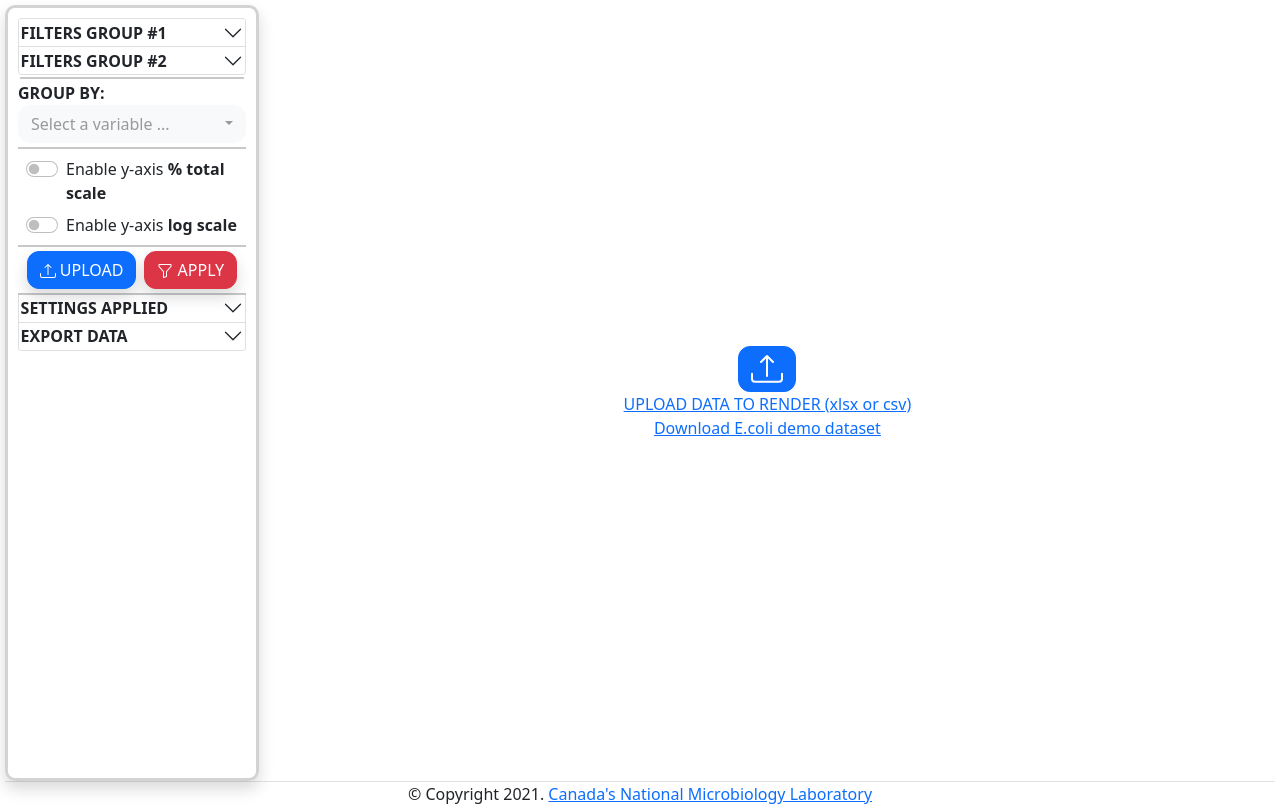
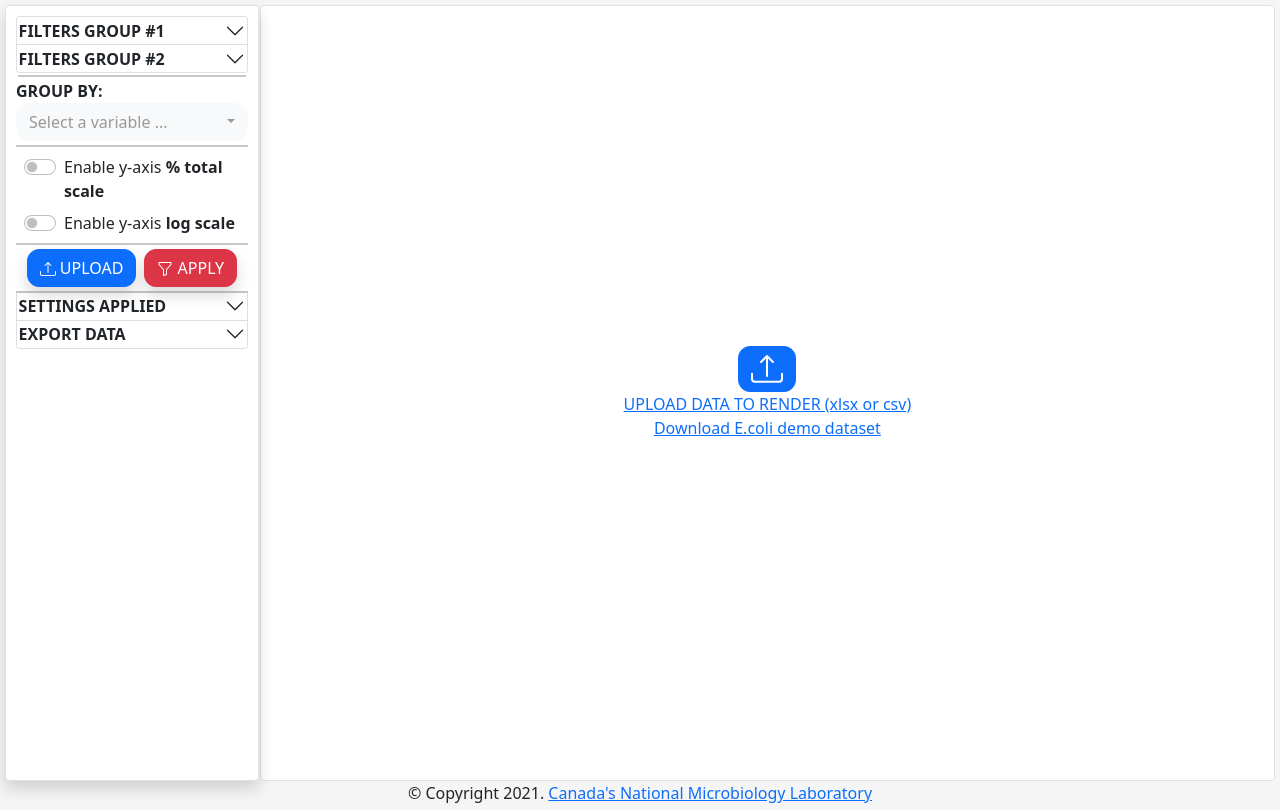
Before and after one commit to phac-nml/epivizor, a Flask app: page / in a window 1280 px wide. Run offline with Flask 3, Linux system fonts and the light colour scheme; some libraries are stand-ins or nearby versions.

Commit message:
added rounded edges to the content rendering part and added space between plot tiles in list layout

```diff
--- a/app/static/css/style.css
+++ b/app/static/css/style.css
@@ -1,5 +1,6 @@
 body{
     margin: 5px;
+    background-color: whitesmoke;
 }
 
 .btn{
@@ -21,9 +22,9 @@ body{
 }
 #content {
   width: 80% ;
-  padding-left:  5px;
-  padding-right: 5px;
-  z-index: 0;
+  /*border-style: solid;
+  border-color: lightgrey;
+  border-radius:10px;*/
 }
 #content p{
     margin:0;
@@ -32,13 +33,11 @@ body{
 
 #navbar {
   width: 20%;
+  background-color: white;
   margin-right: 1px;
   padding-left: 10px;
   padding-right: 10px;
   padding-top: 10px;
-  border-style: solid;
-  border-color: lightgrey;
-  border-radius:10px;
   /*border-right-style: none;*/
   z-index:1;
 }
@@ -178,14 +177,15 @@ table.input_variables_table tr:hover {background-color: #ddd;}
 /* Style the tab content (and add height:100% for full page content) */
 .tabcontent {
     color: black;
+    background-color: white;
     display: none;
     height: 100%;
-    border: none;
-    border-left: solid 2px lightgrey;
     border-bottom: solid 2px lightgrey;
-    border-right: solid 2px lightgrey;
     padding: 2px 10px;
-    margin: 0;
+}
+
+.tabcontent:hover {
+    box-shadow: 0px 0px 5px;
 }
 
 .tablink:focus{
--- a/app/static/js/epivizor.js
+++ b/app/static/js/epivizor.js
@@ -860,6 +860,7 @@ function switchLayout(){
                 elem.classList.remove('d-block')
                 elem.classList.add('d-none')
             }
+            elem.classList.remove('mb-1')
         })
         Swal.fire({
             text:"Layout switched from List to Tab layout",
@@ -871,7 +872,7 @@ function switchLayout(){
         tabButtonsDiv.classList.add('d-none')
         tabButtonsDiv.classList.remove('d-block')
         document.querySelectorAll('#content div[class^=tabcontent]').forEach(elem =>{
-            elem.classList.add('d-block')
+            elem.classList.add('d-block','mb-1')
             elem.classList.remove('d-none')
         })
         Swal.fire({
--- a/app/templates/dashboard.html
+++ b/app/templates/dashboard.html
@@ -12,10 +12,12 @@
 <script src="{{ url_for('static',filename='js/epivizor.js') }}"></script>
 
 
+
 <head>
     <meta http-equiv="Content-Type" content="text/html; charset=utf-8" />
     <title>EpiVizor</title>
     <link rel="shortcut icon" href="{{ url_for('static', filename='favicon.ico') }}">
+
 </head>
 
 
@@ -171,7 +173,7 @@
 
 
 <div class="flex-container">
-    <div id="navbar" class="shadow">
+    <div id="navbar" class="border border rounded shadow">
         <div id="container_filters_div">
             <div class="accordion" id="myAccordion">
                 <div class="accordion-item">
@@ -962,8 +964,8 @@
 
 
     </div>
-    <div id="content">
-        <div id="load_spinner_div" class="position-relative w-100 h-100 d-flex flex-column align-items-center bg-white justify-content-center">
+    <div id="content" class="border rounded">
+        <div id="load_spinner_div" class="bg-white border-0 rounded position-relative w-100 h-100 d-flex flex-column align-items-center justify-content-center">
             <div class="spinner-border text-primary"  role="status"></div>
             <span class="text-primary">Loading data or rendering plots. Please wait ...</span>
             <label class="text-primary progressUploadBar" for="progressUploadBar" style="display: none">File upload progress</label>
@@ -971,7 +973,7 @@
         </div>
 
         {% if method == "GET" or get_flashed_messages()|length != 0 %}
-        <div id="info_message_file_upload_request" class="position-relative w-100 h-100 d-flex flex-column align-items-center bg-white justify-content-center">
+        <div id="info_message_file_upload_request" class="border-0 rounded bg-white position-relative w-100 h-100 d-flex flex-column align-items-center justify-content-center">
             <div class="tooltip">
                 <button type="button" class="btn btn-primary" onclick="openFileUploadDialog()">
                     <svg xmlns="http://www.w3.org/2000/svg" width="32px" height="32px" fill="currentColor" class="bi bi-upload" viewBox="0 0 16 16">
@@ -987,7 +989,7 @@
         {% endif %}
 
         {% if not render_splash_screen %}
-        <div class="d-flex flex-column plottabs shadow d-none">
+        <div class="d-flex flex-column plottabs d-none">
             <div class="buttons">
             </div>
         </div>
@@ -995,7 +997,7 @@
     </div>
 
 </div>
-<footer class="footer border-top">
+<footer class="footer">
     &copy; Copyright 2021. <a href="https://www.nml-lnm.gc.ca/">Canada's National Microbiology Laboratory</a>
 </footer>
 
```
Also changed, not shown: README.md, 1 other file.
